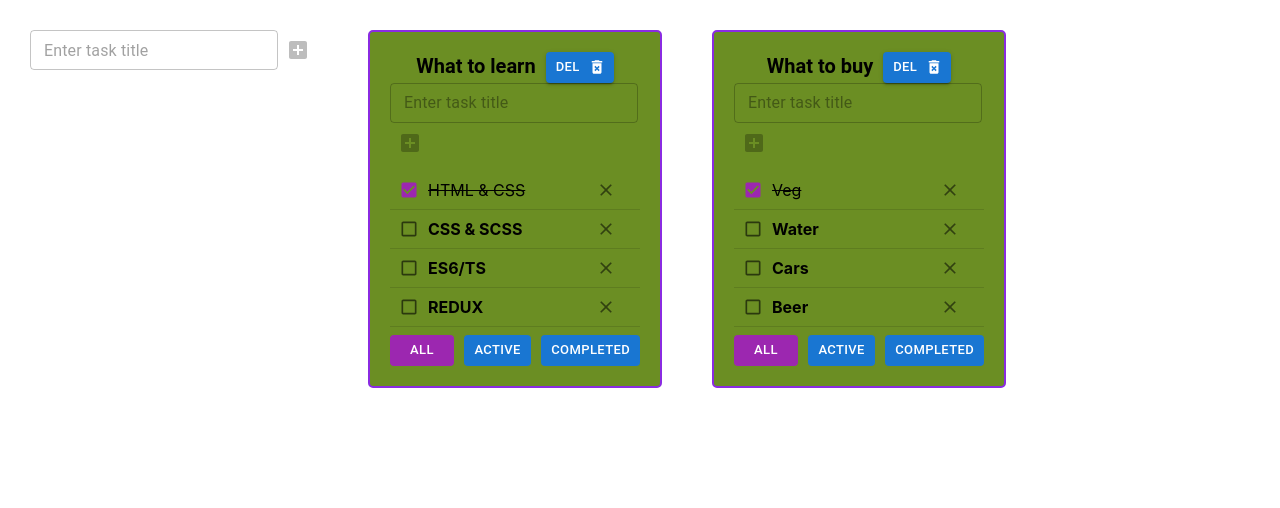
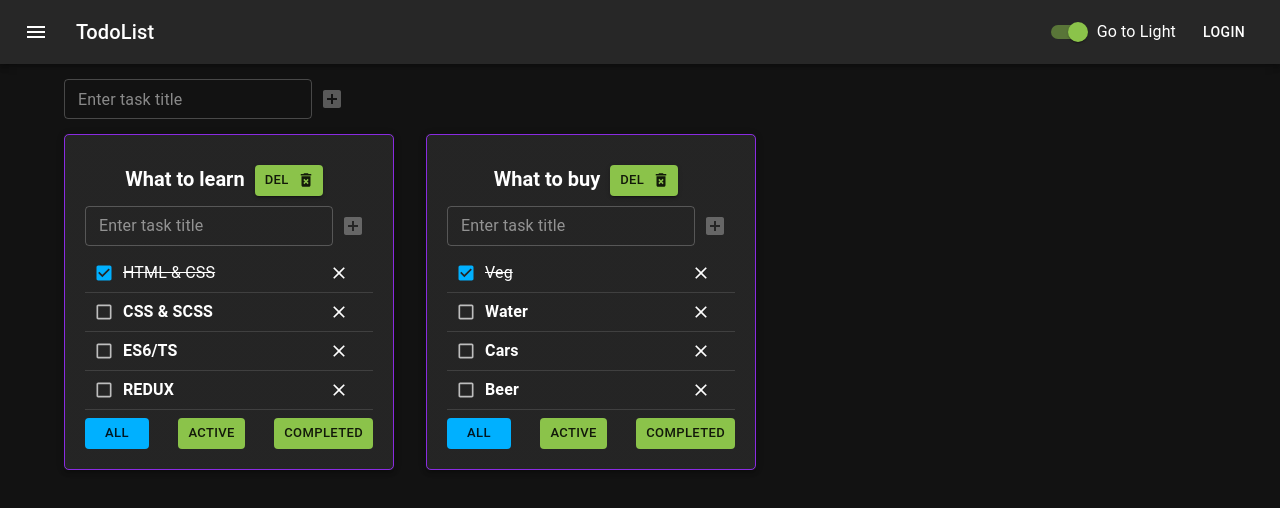
Before and after one commit to Saleroses/1-todolist, a React (Create React App) app: page / in a window 1280 px wide. Shown: the top 508 px of the page. Built offline with nearby package versions, Linux system fonts and the light colour scheme.

Commit message:
material ui

```diff
--- a/src/App.css
+++ b/src/App.css
@@ -1,26 +1,26 @@
-.App {
-  padding: 30px;
-  display: flex;
-}
+/*.App {*/
+/*  padding: 30px;*/
+/*  display: flex;*/
+/*}*/
 
-.App > div {
-  margin-right: 50px;
-}
+/*.App > div {*/
+/*  margin-right: 50px;*/
+/*}*/
 
 .todolist {
-  border: 2px solid blueviolet;
+  border: 1px solid blueviolet;
   border-radius: 5px;
   padding: 20px;
-  background-color: olivedrab;
-  width: 250px;
+  min-width: 300px;
+
 }
 
 .todolist-empty {
-  border: 3px solid red;
+  border: 1px solid red;
   border-radius: 5px;
   padding: 20px;
-  background-color: rgba(255,58,47,0.67);
-  width: 250px;
+  background-color: rgba(255,58,47,0.3);
+  min-width: 300px;
 }
 
 .task {
--- a/src/App.tsx
+++ b/src/App.tsx
@@ -3,6 +3,17 @@ import './App.css';
 import TodoList, {TaskType} from "./TodoList";
 import {v1} from "uuid";
 import {AddItemForm} from "./AddItemForm";
+import {
+    AppBar, Button, Checkbox,
+    checkboxClasses, Container, createTheme, CssBaseline,
+    FormControlLabel,
+    FormGroup, Grid,
+    IconButton, Paper, Switch, ThemeProvider,
+    Toolbar,
+    Typography
+} from "@mui/material";
+import {Menu} from "@mui/icons-material";
+import {amber, lightBlue, lightGreen} from "@mui/material/colors";
 
 
 export type FilterValuesType = "All" | "Active" | "Completed"
@@ -40,6 +51,8 @@ function App(): JSX.Element {
             {id: v1(), title: "Beer", isDone: false},
         ],
     })
+
+    const [isDarkMode, setIsDarkMode] = useState(true)
 
 
     const removeTask = (taskId: string, toDoListId: string) => {
@@ -109,6 +122,8 @@ function App(): JSX.Element {
     const toDoListComponents = toDoList.map(tl => {
         const tasksForRender: Array<TaskType> = getFilteredTasksForRender(tasks[tl.id], tl.filter)
         return (
+            <Grid item>
+                <Paper elevation={3}>
                     <TodoList
                         key={tl.id}
                         toDoListId={tl.id}
@@ -123,14 +138,57 @@ function App(): JSX.Element {
                         changeTasksTitle={changeTasksTitle}
                         changeTodoListTitle={changeTodoListTitle}
                     />
+                </Paper>
+            </Grid>
         )
     })
 
+    const mode = isDarkMode ? "dark" : "light"
+    const customTheme = createTheme({
+        palette: {
+            primary: lightGreen,
+            secondary: lightBlue,
+            mode: mode
+        }
+    })
+
+
     return (
+        <ThemeProvider theme={customTheme}>
+            <CssBaseline/>
             <div className="App">
+                <AppBar position={"static"}>
+                    <Toolbar>
+                        <IconButton
+                            size={"large"}
+                            edge="start"
+                            color="inherit"
+                            aria-label="menu"
+                            sx={{mr: 2}}>
+                            <Menu/>
+                        </IconButton>
+                        <Typography variant={"h6"} component={"div"} sx={{flexGrow: 1}}>
+                            TodoList
+                        </Typography>
+                        <FormGroup>
+                            <FormControlLabel control={<Switch defaultChecked={true} onChange={(e) =>
+                                setIsDarkMode(e.currentTarget.checked)}/>}
+                                              label={isDarkMode ? "Go to Light" : "Go to Dark"}
+                            />
+                        </FormGroup>
+                        <Button color={"inherit"}>Login</Button>
+                    </Toolbar>
+                </AppBar>
+                <Container fixed>
+                    <Grid container sx={{p: "15px 0px"}}>
                         <AddItemForm addItem={addTodoList} recommendedTitleLength={15} maxTitleLength={20}/>
+                    </Grid>
+                    <Grid container spacing={4}>
                         {toDoListComponents}
+                    </Grid>
+                </Container>
             </div>
+        </ThemeProvider>
     );
 }
 
--- a/src/TodoList.tsx
+++ b/src/TodoList.tsx
@@ -105,7 +105,7 @@ const TodoList: FC<todolistPropsType> = (props) => {
                     size={"small"}
                     onClick={removeToDoList}
                     endIcon={<DeleteForeverIcon/>}
-                    sx={{ml: "10px"}}
+                    sx={{margin: "10px"}}
                 >
                     Del
                 </Button>
```
Lines whose indentation alone changed are shown as unchanged.
